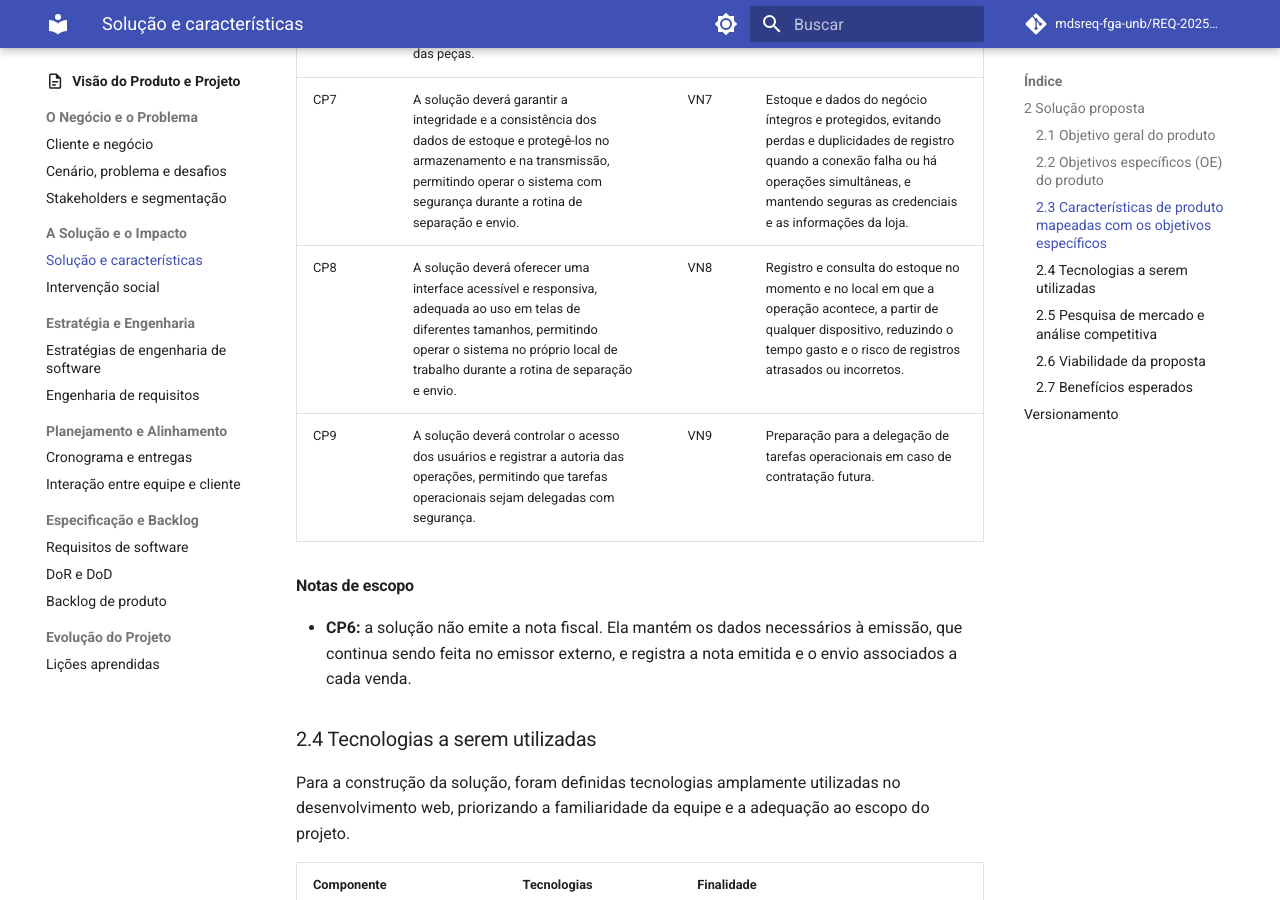
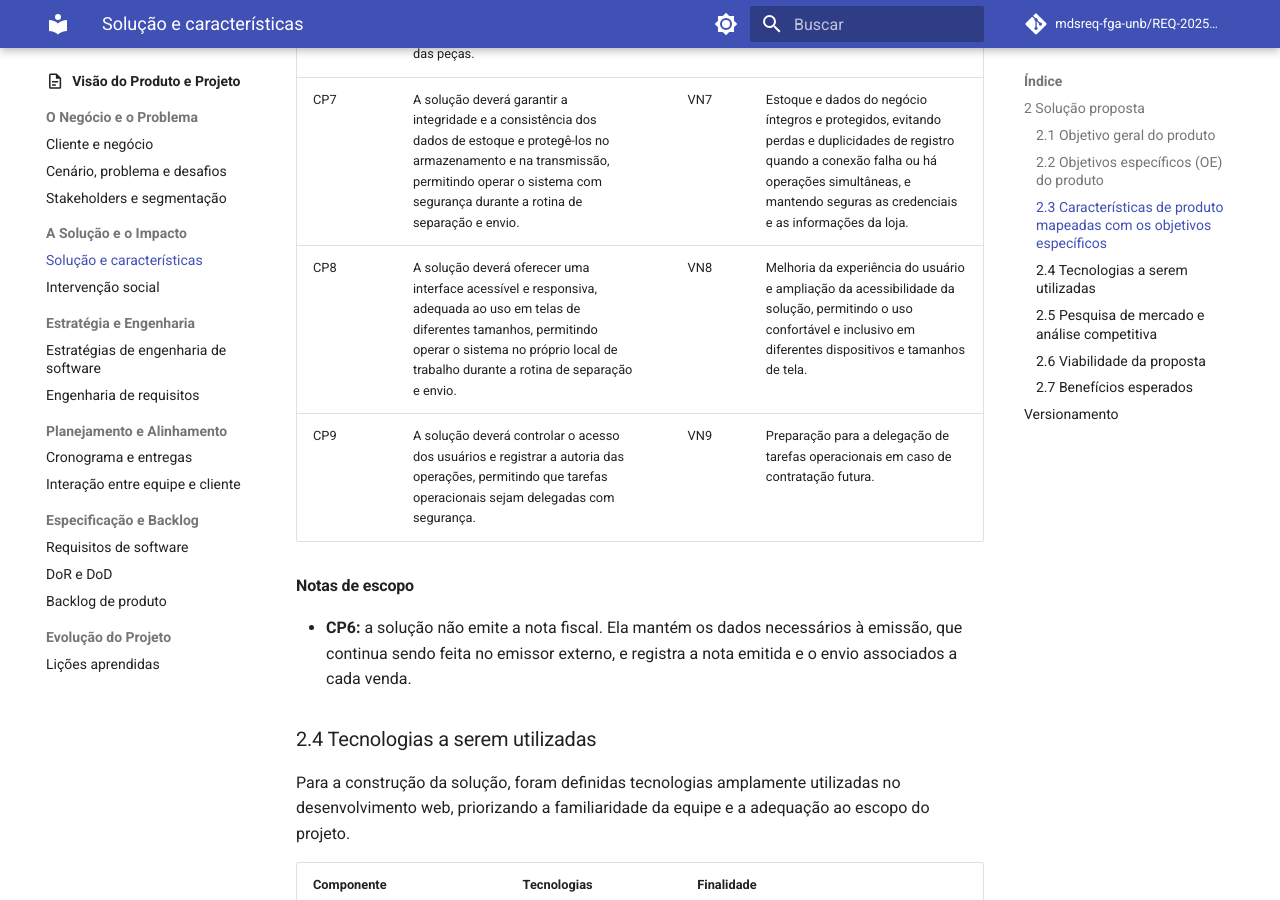
Before and after one commit to mdsreq-fga-unb/REQ-202562-T02-TSI-AutoPecas, an MkDocs documentation site: the page built from docs/visao-produto/solucao-e-caracteristicas.md, in a window 1280 px wide and 900 px high, scrolled down 2470 px. Built offline with MkDocs 1.6.1 and Material for MkDocs 9.7.7, drawn with Linux system fonts in a browser that asks for light colours; comment, search, counter and statistics services are not loaded; some of the changed text lies outside the part shown.

Commit message:
docs(visao-produto): reescreve VN8 com foco em experiência e acessibilidade (#4)

```diff
--- a/docs/visao-produto/solucao-e-caracteristicas.md
+++ b/docs/visao-produto/solucao-e-caracteristicas.md
@@ -45,7 +45,7 @@ A solução proposta deverá contemplar, de forma preliminar, as característica
 | CP5 | A solução deverá consolidar as informações financeiras da operação, permitindo acompanhar a necessidade de capital de giro do negócio. | VN5 | Substituição do fechamento manual entre planilhas e previsibilidade da necessidade de caixa. |
 | CP6 | A solução deverá apoiar as rotinas fiscais e de expedição das vendas, permitindo reaproveitar os dados já cadastrados e acompanhar o envio das peças. | VN6 | Eliminação do cadastro duplicado entre o marketplace e o emissor de notas fiscais. |
 | CP7 | A solução deverá garantir a integridade e a consistência dos dados de estoque e protegê-los no armazenamento e na transmissão, permitindo operar o sistema com segurança durante a rotina de separação e envio. | VN7 | Estoque e dados do negócio íntegros e protegidos, evitando perdas e duplicidades de registro quando a conexão falha ou há operações simultâneas, e mantendo seguras as credenciais e as informações da loja. |
-| CP8 | A solução deverá oferecer uma interface acessível e responsiva, adequada ao uso em telas de diferentes tamanhos, permitindo operar o sistema no próprio local de trabalho durante a rotina de separação e envio. | VN8 | Registro e consulta do estoque no momento e no local em que a operação acontece, a partir de qualquer dispositivo, reduzindo o tempo gasto e o risco de registros atrasados ou incorretos. |
+| CP8 | A solução deverá oferecer uma interface acessível e responsiva, adequada ao uso em telas de diferentes tamanhos, permitindo operar o sistema no próprio local de trabalho durante a rotina de separação e envio. | VN8 | Melhoria da experiência do usuário e ampliação da acessibilidade da solução, permitindo o uso confortável e inclusivo em diferentes dispositivos e tamanhos de tela. |
 | CP9 | A solução deverá controlar o acesso dos usuários e registrar a autoria das operações, permitindo que tarefas operacionais sejam delegadas com segurança. | VN9 | Preparação para a delegação de tarefas operacionais em caso de contratação futura. |
 
 #### Notas de escopo
@@ -128,3 +128,4 @@ A viabilidade depende de manter o escopo do MVP controlado, preservar as priorid
 | 1.8 | 11/10/2026 | Correção do VN7 (removida a parte de interface, que pertence à CP8), ajuste do VN8 e revisão da pesquisa de mercado (2.5): atualização dos preços de entrada e citação das referências no texto, conforme feedback da monitoria (issue #4) | [João Melo](https://github.com/jot4-ge) |
 | 1.9 | 12/10/2026 | Renomeação da CP7 para "Segurança e Integridade dos Dados" e ajuste de sua descrição e do VN7, passando a abranger a segurança dos dados, conforme validação da monitoria (issue #4) | [João Melo](https://github.com/jot4-ge) |
 | 1.10 | 12/10/2026 | Ampliação do VN7 e reescrita do VN8, que passa a descrever o benefício para o negócio em vez de repetir a descrição da CP8, conforme feedback da monitoria (issue #4) | [João Melo](https://github.com/jot4-ge) |
+| 1.11 | 12/10/2026 | Reescrita do VN8, que passa a destacar a melhoria da experiência do usuário e a ampliação da acessibilidade da solução, conforme feedback da monitoria (issue #4) | [João Melo](https://github.com/jot4-ge) |
```
